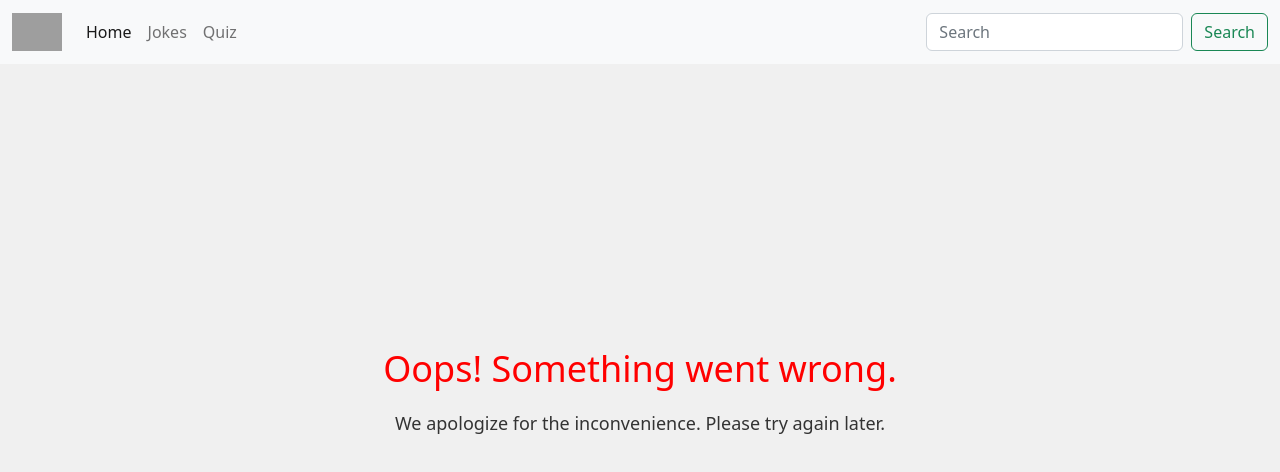
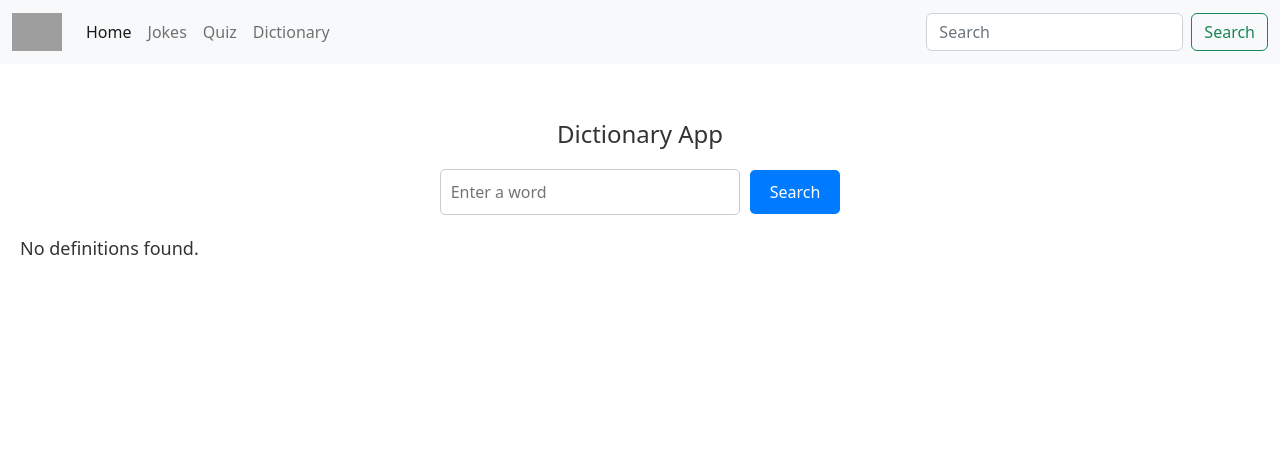
Before and after one commit to AdeAdex/multi-app-suite-client-side, a React (Vite) app: page /dictionary in a window 1280 px wide. Shown: the top 472 px of the page. Built offline with nearby package versions, Linux system fonts and the light colour scheme; grey boxes are pictures that could not be loaded.

Commit message:
Working on the project perfection

```diff
--- a/src/App.css
+++ b/src/App.css
@@ -25,21 +25,6 @@
 
 
 
-
-
-
-
-
-
-
-
-/* Reset some default browser styles */
-body {
-        margin: 0;
-        padding: 0;
-        font-family: Arial, sans-serif;
-        background-color: #f0f0f0;
-      }
 
       /* Center the quiz section on large screens */
       .quiz-section {
@@ -112,3 +97,87 @@ body {
         font-size: 18px;
         color: #333;
       }
+
+
+
+
+
+
+
+
+
+
+
+
+
+
+
+      /* DictionaryApp.css */
+
+.dictionary-app {
+  text-align: center;
+  padding: 20px;
+  margin-top: 100px;
+}
+
+.app-title {
+  font-size: 24px;
+  margin-bottom: 20px;
+  color: #333;
+}
+
+.search-bar {
+  display: flex;
+  align-items: center;
+  justify-content: center;
+  margin-bottom: 20px;
+}
+
+input[type="text"] {
+  padding: 10px;
+  font-size: 16px;
+  border: 1px solid #ccc;
+  border-radius: 5px;
+  width: 300px;
+  margin-right: 10px;
+}
+
+.search-button {
+  padding: 10px 20px;
+  background-color: #007bff;
+  color: white;
+  border: none;
+  border-radius: 5px;
+  cursor: pointer;
+  font-size: 16px;
+}
+
+.search-button:hover {
+  background-color: #0056b3;
+}
+
+.loading-text {
+  font-size: 18px;
+  color: #333;
+}
+
+.definitions {
+  text-align: left;
+  margin-top: 20px;
+}
+
+.part-of-speech {
+  font-size: 20px;
+  color: #007bff;
+}
+
+.definition-item {
+  font-size: 16px;
+  margin-bottom: 10px;
+  color: #333;
+}
+
+.no-definitions-text {
+  font-size: 18px;
+  color: #333;
+}
--- a/src/App.jsx
+++ b/src/App.jsx
@@ -20,6 +20,7 @@ import ErrorPage from "./ErrorPage";
 import Card from "./Card";
 import Users from "./Users";
 import QuestionsAndAnswers from "./QuestionsAndAnswers";
+import DictionaryApp from "./DictionaryApp";
 
 function App() {
 
@@ -30,6 +31,7 @@ function App() {
         <Routes>
           <Route path="/quiz" element={<QuestionsAndAnswers />} />
           <Route path="/" element={<Jokes />} />
+          <Route path="dictionary" element={<DictionaryApp />} />
           <Route path="/in" element={<Navigate to="/Jokes" />} />
           <Route path="/user/:username" element={<Users/>}/>
           <Route path="/*" element={<ErrorPage />} />
--- /dev/null
+++ b/src/DictionaryApp.jsx
@@ -0,0 +1,79 @@
+import axios from "axios";
+import React, { useState, useEffect } from "react";
+
+const DictionaryApp = () => {
+  const [word, setWord] = useState("");
+  const [definitions, setDefinitions] = useState([]);
+  const [loading, setLoading] = useState(false);
+
+  const fetchData = async () => {
+    setLoading(true);
+
+    try {
+      const response = await axios.get(
+        // `https://api.dictionaryapi.dev/api/v2/entries/en/${word}`
+        `https://api.dictionaryapi.dev/api/v2/entries/en/word`
+      );
+
+      if (response.data.length > 0) {
+        setDefinitions(response.data[0].meanings);
+      } else {
+        setDefinitions([]);
+      }
+    } catch (error) {
+      console.error(error);
+      setDefinitions([]);
+    } finally {
+      setLoading(false);
+    }
+  };
+
+  useEffect(() => {
+    if (word) {
+      fetchData();
+    }
+  }, [word]);
+
+  return (
+    <>
+      <div className="dictionary-app">
+      <h1 className="app-title">Dictionary App</h1>
+      <div className="search-bar">
+        <input
+          type="text"
+          placeholder="Enter a word"
+          value={word}
+          onChange={(e) => setWord(e.target.value)}
+        />
+        <button className="search-button" onClick={fetchData}>
+          Search
+        </button>
+      </div>
+      {loading ? (
+        <p className="loading-text">Loading...</p>
+      ) : (
+        <div className="definitions">
+          {definitions.length > 0 ? (
+            definitions.map((meaning, index) => (
+              <div key={index} className="definition">
+                <h2 className="part-of-speech">{meaning.partOfSpeech}</h2>
+                <ul>
+                  {meaning.definitions.map((def, i) => (
+                    <li key={i} className="definition-item">
+                      {def.definition}
+                    </li>
+                  ))}
+                </ul>
+              </div>
+            ))
+          ) : (
+            <p className="no-definitions-text">No definitions found.</p>
+          )}
+        </div>
+      )}
+    </div>
+    </>
+  );
+};
+
+export default DictionaryApp;
--- a/src/Jokes.jsx
+++ b/src/Jokes.jsx
@@ -5,9 +5,6 @@ import { useEffect } from "react";
 const Jokes = () => {
   const endpoint =
     "https://v2.jokeapi.dev/joke/Any?type=single&fbclid=IwAR0rXrfhchsotkwWKqWdS4lQx4liT647rySgCagfQF2dI1p7IaQ67J_i9sM";
-  const endpoint2 =
-    "https://opentdb.com/api.php?amount=50&category=15&type=multiple";
-  const endpoint4 = "https://api.dictionaryapi.dev/api/v2/entries/en/word";
   const [response, setresponse] = useState([]);
   useEffect(() => {
     getData();
@@ -18,7 +15,6 @@ const Jokes = () => {
       .get(endpoint)
       .then((result) => {
         setresponse(result.data);
-        console.log(result);
       })
       .catch((err) => {
         console.error(err);
--- a/src/components/Navbar.jsx
+++ b/src/components/Navbar.jsx
@@ -28,20 +28,6 @@ const Navbar = () => {
                   Home
                 </Link>
               </li>
-              {/* <li className="nav-item">
-          <a className="nav-link" href="#">Sign In</a>
-        </li>
-        <li className="nav-item dropdown">
-          <a className="nav-link dropdown-toggle" href="#" role="button" data-bs-toggle="dropdown" aria-expanded="false">
-            Dropdown
-          </a>
-          <ul className="dropdown-menu">
-            <li><a className="dropdown-item" href="#">Action</a></li>
-            <li><a className="dropdown-item" href="#">Another action</a></li>
-            <li><hr className="dropdown-divider" /></li>
-            <li><a className="dropdown-item" href="#">Something else here</a></li>
-          </ul>
-        </li> */}
               <li className="nav-item">
                 <Link to="/" className="nav-link">
                   Jokes
@@ -50,6 +36,11 @@ const Navbar = () => {
               <li className="nav-item">
                 <Link to="/quiz" className="nav-link">
                   Quiz
+                </Link>
+              </li>
+              <li className="nav-item">
+                <Link to="/dictionary" className="nav-link">
+                  Dictionary
                 </Link>
               </li>
             </ul>
```
